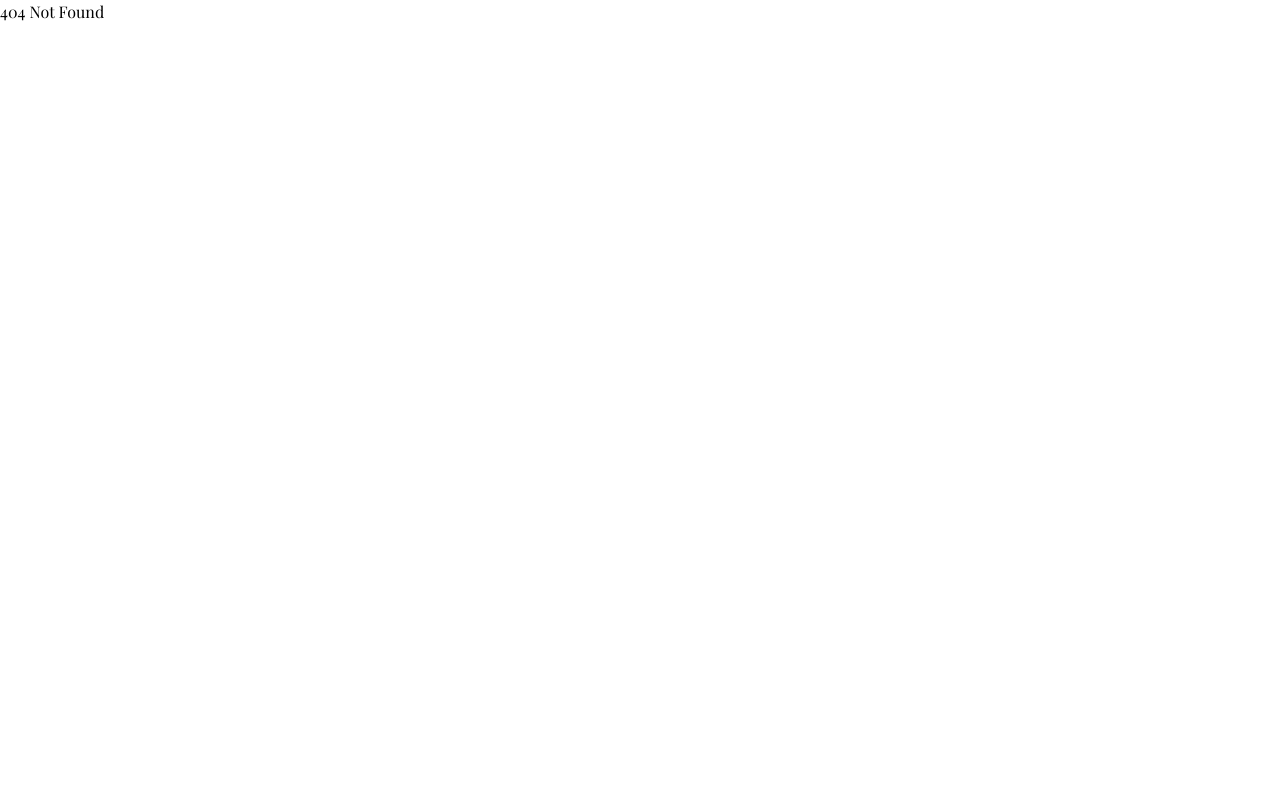
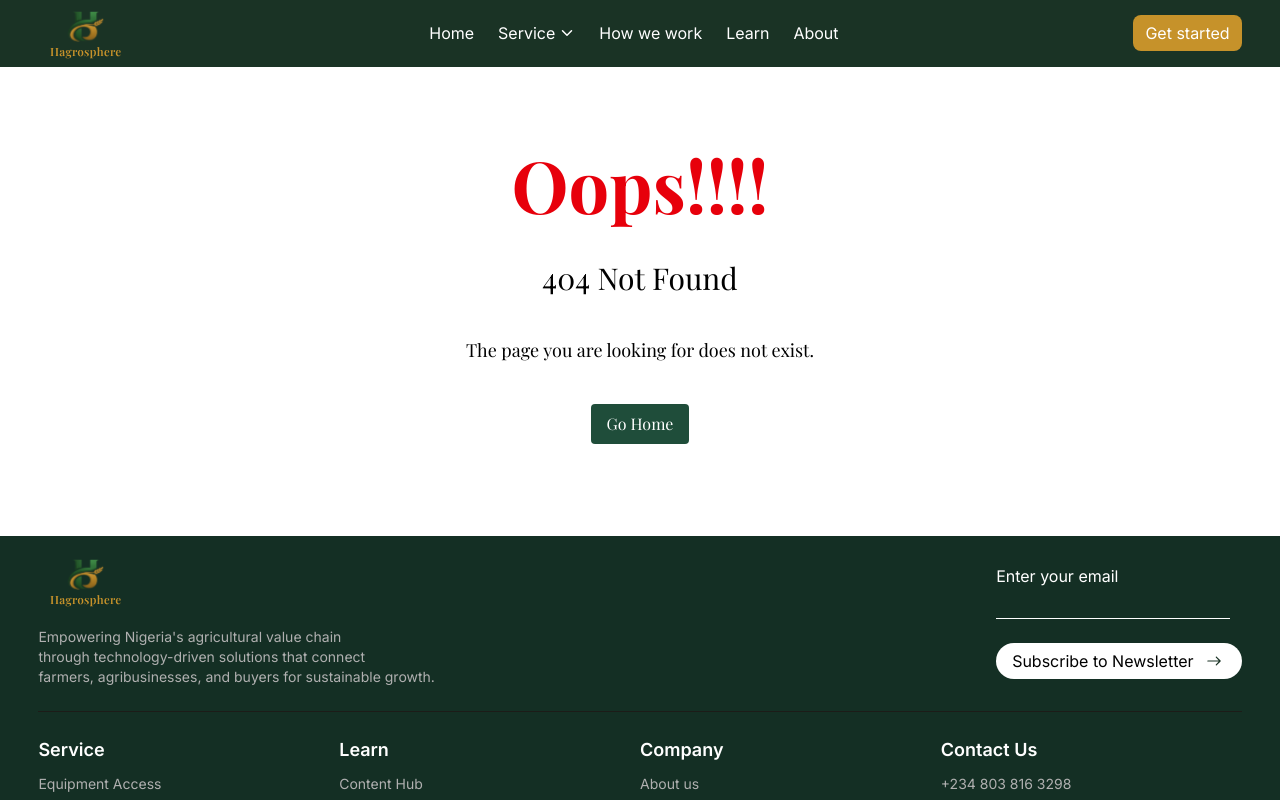
Before and after one commit to Hagrosphere/hagrosphere, a React (Vite) app: page /market-access in a window 1280 px wide. Before the commit this address had no page. Shown: the top 800 px of the page. Built offline with nearby package versions, Linux system fonts and the light colour scheme; a web font is replaced by a local one.

Commit message:
page not found added

```diff
--- /dev/null
+++ b/src/pages/Errorpage.jsx
@@ -0,0 +1,25 @@
+import React from "react";
+import { useNavigate } from "react-router";
+
+const Errorpage = () => {
+  const navigate = useNavigate();
+  return (
+    <div className="w-full bg-white h-[45vh] md:h-[60vh] flex flex-col items-center justify-center  py-16">
+      <h2 className="font-bold text-4xl md:text-5xl lg:text-7xl text-red-600">
+        Oops!!!!
+      </h2>
+      <h1 className="my-10 text-xl md:text-2xl lg:text-3xl">404 Not Found</h1>
+      <p className="text-base md:text-lg">
+        The page you are looking for does not exist.
+      </p>
+      <button
+        className="mt-10 bg-bg-btn-primary text-sm md:text-base cursor-pointer text-white py-2 px-4 rounded hover:bg-bg-deepmain"
+        onClick={() => navigate("/")}
+      >
+        Go Home
+      </button>
+    </div>
+  );
+};
+
+export default Errorpage;
--- a/src/pages/index.js
+++ b/src/pages/index.js
@@ -9,3 +9,4 @@ export { default as PrivacyPolicy } from "./PrivacyPolicy";
 export { default as Product } from "./Product";
 export { default as Services } from "./Services";
 export { default as ServiceDetails } from "./ServiceDetails";
+export { default as Errorpage } from "./Errorpage";
```
Also changed, not shown: src/App.jsx (+5 -4 lines).
